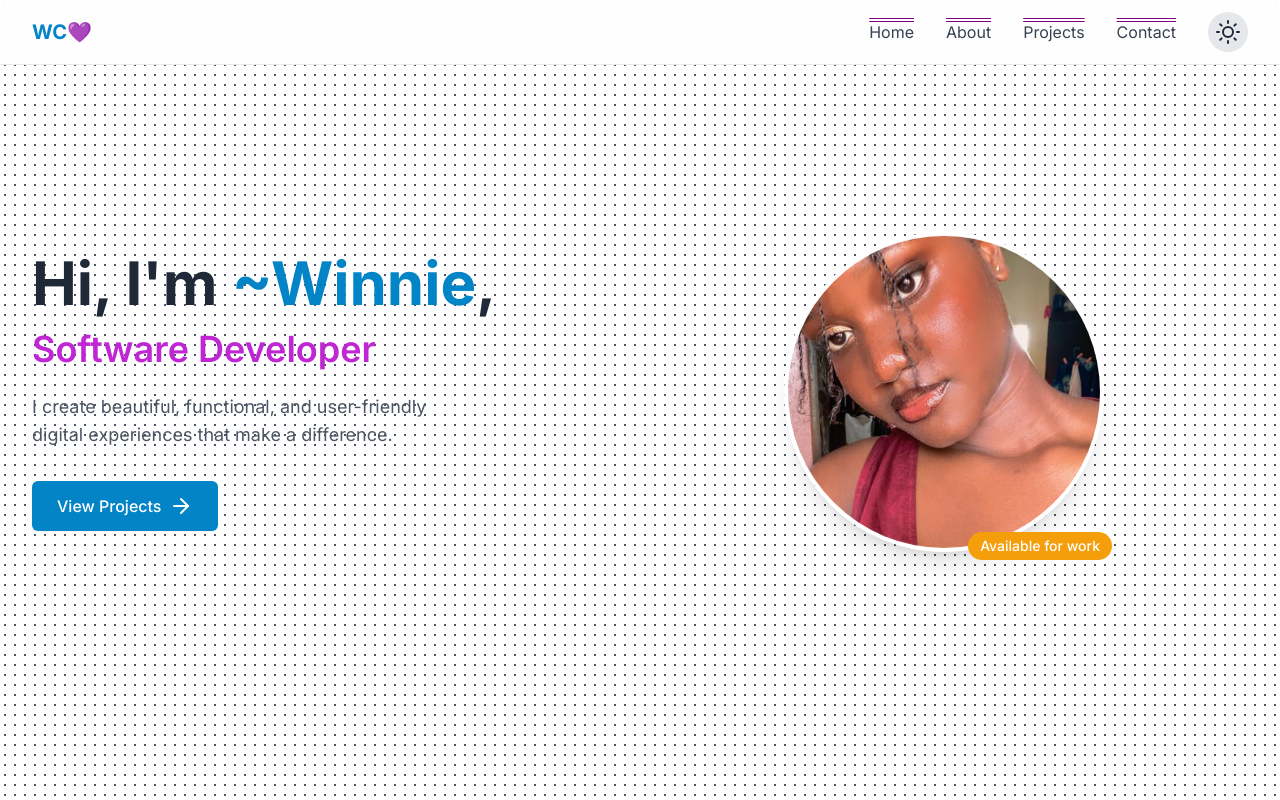
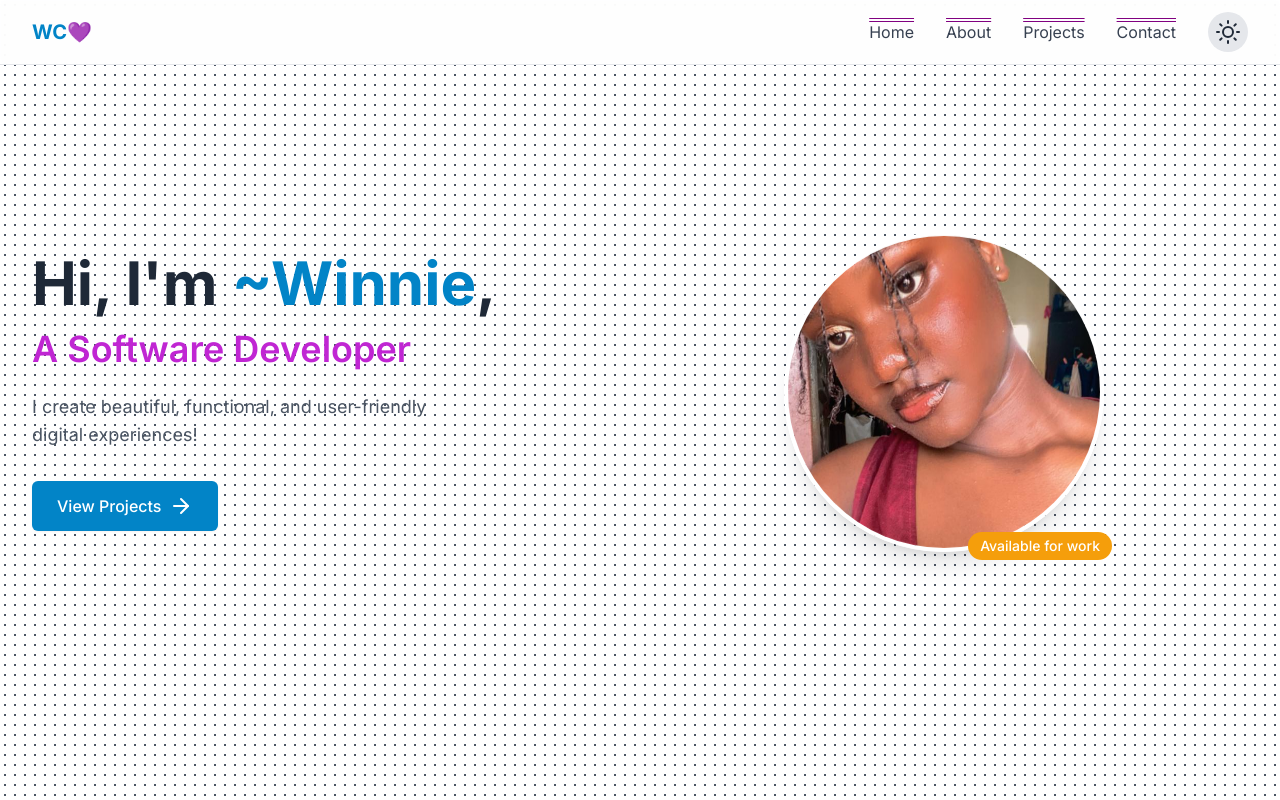
Before and after one commit to winnietechie/PORTFOLIO.html, a plain HTML site: page index.html in a window 1280 px wide. Shown: the top 800 px of the page. Drawn offline with nearby package versions, Linux system fonts and the light colour scheme.

Commit message:
Update index.html

```diff
--- a/index.html
+++ b/index.html
@@ -164,10 +164,10 @@
                         Hi, I'm <span class="text-primary-600 dark:text-primary-400">~Winnie</span>,
                     </h1>
                     <h2 class="text-2xl md:text-3xl lg:text-4xl font-semibold text-secondary-600 dark:text-secondary-400 mb-6">
-                        Software Developer
+                       A Software Developer
                     </h2>
                     <p class="text-lg text-gray-600 dark:text-gray-400 mb-8 max-w-md">
-                        I create beautiful, functional, and user-friendly digital experiences that make a difference.
+                        I create beautiful, functional, and user-friendly digital experiences!
                     </p>
                     <a href="#projects" class="inline-flex items-center px-6 py-3 border border-transparent text-base font-medium rounded-md shadow-sm text-white bg-primary-600 hover:bg-primary-700 focus:outline-none focus:ring-2 focus:ring-offset-2 focus:ring-primary-500 transition-colors">
                         View Projects
@@ -236,7 +236,7 @@
     <section id="projects" class="py-20">
         <div class="max-w-7xl mx-auto px-4 sm:px-6 lg:px-8">
             <div class="text-center mb-16" data-aos="fade-up">
-                <h2 class="text-3xl font-bold text-gray-900 dark:text-white">My Frontend Projects</h2>
+                <h2 class="text-3xl font-bold text-gray-900 dark:text-white">Some Frontend Projects</h2>
                 <div class="w-20 h-1 bg-primary-600 mx-auto mt-4"></div>
                 <p class="mt-4 text-lg text-gray-600 dark:text-gray-400 max-w-2xl mx-auto">
                     Here are some of my recent projects that showcase my frontend skills.
```
